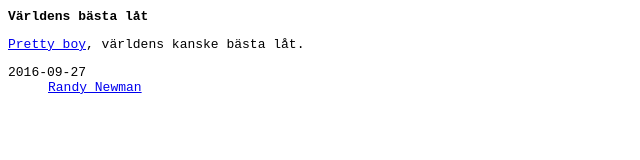
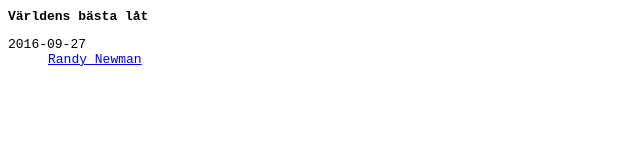
Before and after one commit to johanmagnusson/varldensbastalatpunktse, a plain HTML site: page index.html in a window 1280 px wide. Shown: the whole page, without its empty margins (0-640 px from the left). Drawn offline with Linux system fonts and the light colour scheme.

Commit message:
Remove paragraph, just list playlists

```diff
--- a/index.html
+++ b/index.html
@@ -9,7 +9,6 @@
   </head>
   <body>
     <h1>Världens bästa låt</h1>
-    <p><a href="https://open.spotify.com/track/0iz1etJQbmAoKXKpQUPTGQ">Pretty boy<a>, världens kanske bästa låt.</p>
     <dl>
       <dt>2016-09-27</dt>
       <dd>
```
